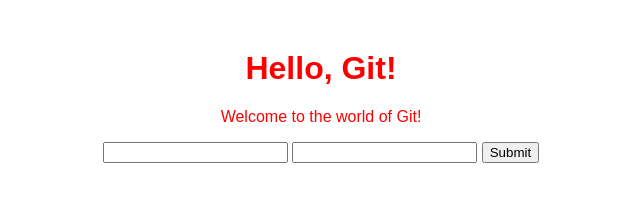
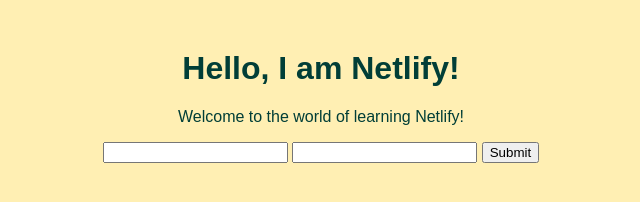
Before and after one commit to Ayan779/shecodes-project, a plain HTML site: page index.html in a window 1280 px wide. Shown: the whole page, without its empty margins (319-959 px from the left). Drawn offline with Linux system fonts and the light colour scheme.

Commit message:
Change text color and update content for Netlify
Updated heading and paragraph content to reflect Netlify.

```diff
--- a/index.html
+++ b/index.html
@@ -9,13 +9,14 @@
             font-family: Arial, sans-serif;
             text-align: center;
             margin-top: 50px;
-            color: red;
+            color:  #013e37;
+            background-color: #ffefb3;
         }
     </style>
 </head>
 <body>
-    <h1>Hello, Git!</h1>
-    <p>Welcome to the world of Git!</p>
+    <h1>Hello, I am Netlify!</h1>
+    <p>Welcome to the world of learning Netlify!</p>
     <form>
         <input type="text" id="username" name="username" required>
         <input type="email" id="email" name="email" required>
```
